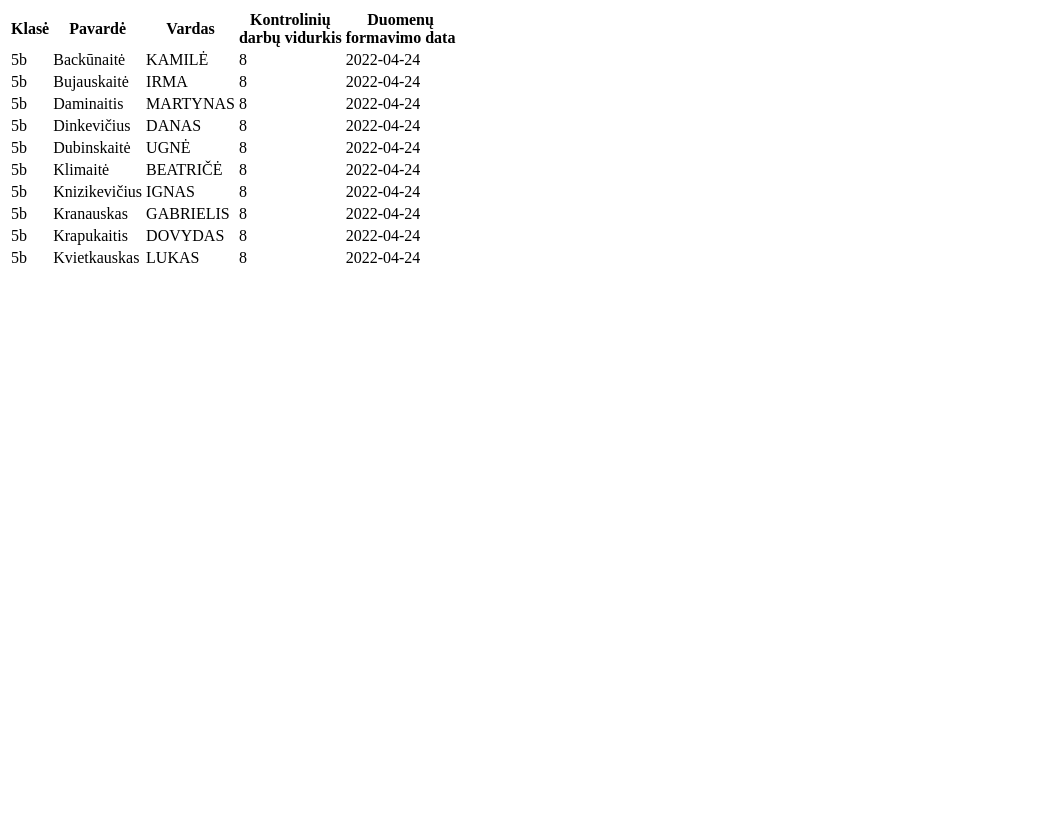
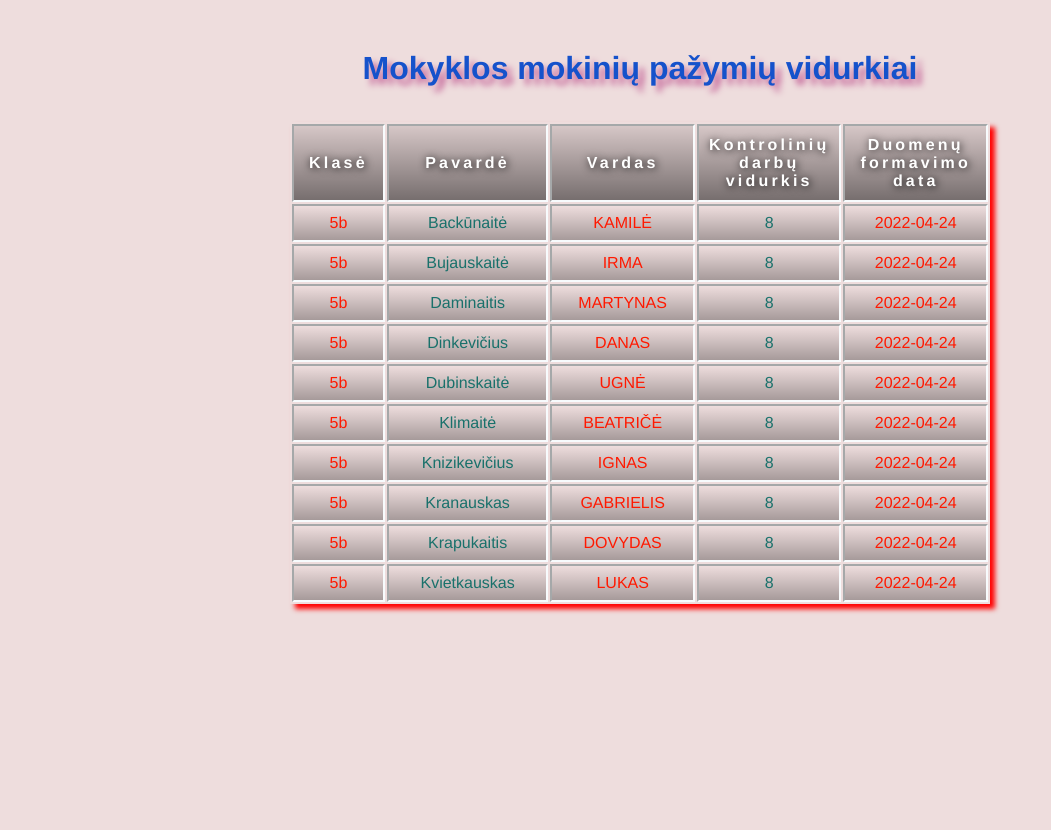
Before and after one commit to g-strazdas/php-220414-homework-Arrays, a PHP site: page / in a window 1280 px wide. Shown: the whole page, without its empty margins (0-1051 px from the left). Before the commit the page ends 263 px from the top, so only its background shows below. Run offline with PHP 8.4, Linux system fonts and the light colour scheme.

Commit message:
added some visuals and style.css

```diff
--- /dev/null
+++ b/style.css
@@ -0,0 +1,46 @@
+html {
+    font-family: Helvetica, Arial, sans-serif;
+    font-size: 16px;}
+
+body{margin: 0; height: 100vh; padding: 10px 50px 20px;
+    background-color: #eedddd;
+    text-align: center;
+}
+
+
+h1 {
+    text-align: center;
+    margin-top: 40px;
+    margin-bottom: 35px;
+    text-shadow: 6px 6px 6px #c5679a;
+    color: #1552cb;
+}
+
+table.tbl_loc thead th:nth-child(1) {width: 10%;}
+table.tbl_loc thead th:nth-child(2) {width: 20%;}
+table.tbl_loc tbody td:nth-child(even) {color: #19716b;}
+table.tbl_loc tbody td:nth-child(odd) {color: #ff1900;}
+
+table.tbl_loc td {
+    padding: 8px;
+    background: linear-gradient(to bottom, rgba(0,0,0,0.0), rgba(0,0,0,0.3));
+    color: white;
+    border: 2px inset #f7fbfd;
+}
+table.tbl_loc th {
+    letter-spacing: 0.2em;
+    padding: 10px;
+    background: linear-gradient(to bottom, rgba(0,0,0,0.1), rgba(0,0,0,0.5));
+    color: white;
+    border: 2px inset #f7fbfd;
+    text-shadow: 1px 1px 8px black;
+}
+table.tbl_loc{
+    box-shadow: 5px 5px 5px red;
+}
+table.tbl_loc {
+    table-layout: fixed;
+    margin-left: auto;
+    margin-right: auto;
+    width: 700px;
+}
--- a/view/index.view.php
+++ b/view/index.view.php
@@ -5,24 +5,25 @@
     <meta name="viewport"
           content="width=device-width, user-scalable=no, initial-scale=1.0, maximum-scale=1.0, minimum-scale=1.0">
     <meta http-equiv="X-UA-Compatible" content="ie=edge">
-    <title>Prekės</title>
-    <!--php paskaitos 1 dalies užduotis. 2022 04 14 d.-->
+    <title>Mokykla - mokinių pažymių vidurkiai</title>
+    <link href="../style.css" rel="stylesheet"
 </head>
 <body>
+<h1>Mokyklos mokinių pažymių vidurkiai</h1>
 <section>
         <div>
             <?php setlocale(LC_CTYPE, 'lt_LT.UTF8');?>
             <?php date_default_timezone_set('Europe/Vilnius');?>
             <?php $header = array_keys($catalog['nr1']);?>
             <?php //var_dump($header); echo $header[0]?>
-            <table class="school">
+            <table class="tbl_loc">
                 <thead>
                 <tr>
                     <th><?=ucfirst($header[0]);?></th>
                     <th><?=ucfirst($header[1]);?></th>
                     <th><?=ucfirst($header[2]);?></th>
-                    <th>Kontrolinių<br>darbų vidurkis</th>
-                    <th>Duomenų <br>formavimo data</th>
+                    <th>Kontrolinių darbų vidurkis</th>
+                    <th>Duomenų formavimo data</th>
                 </tr>
                 </thead>
                 <tbody>
```
